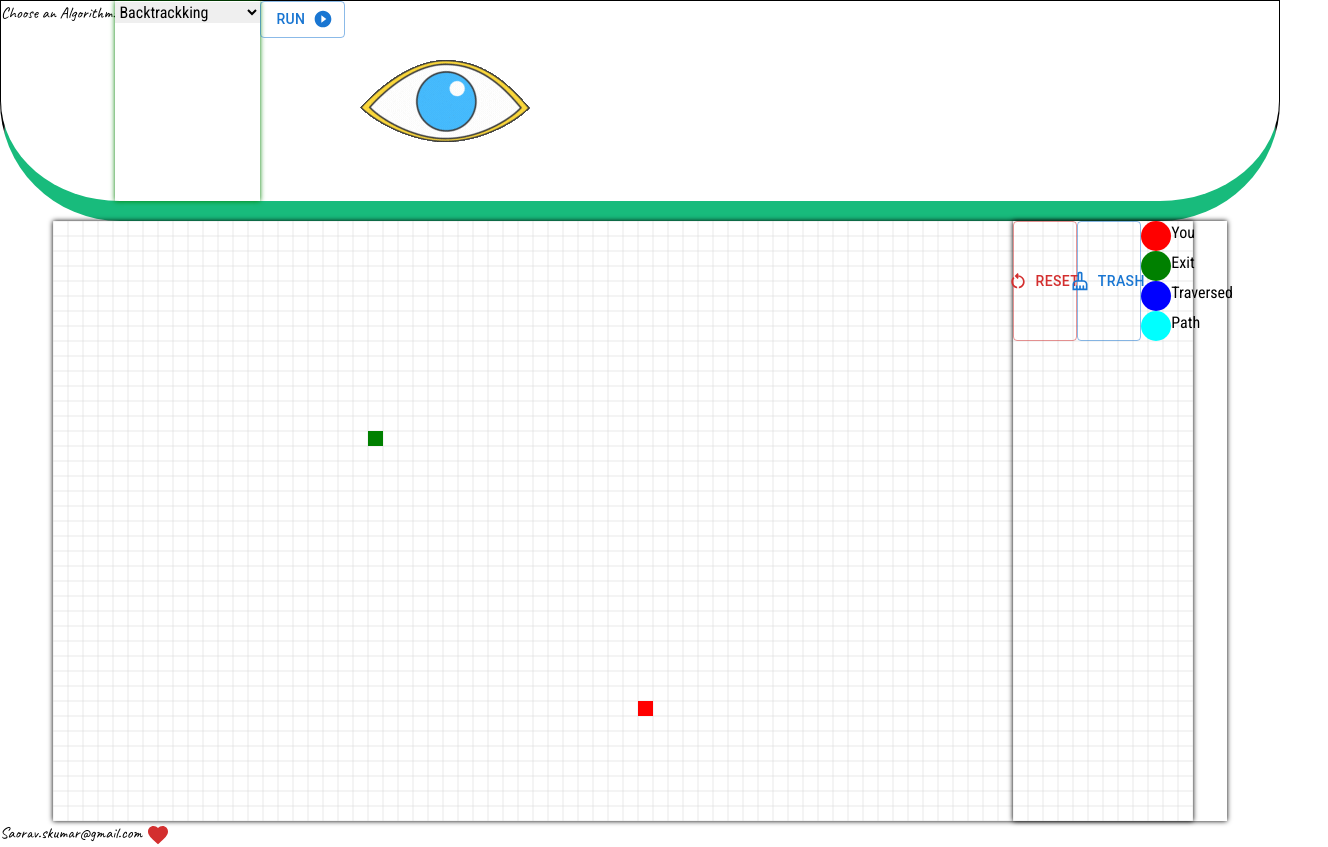
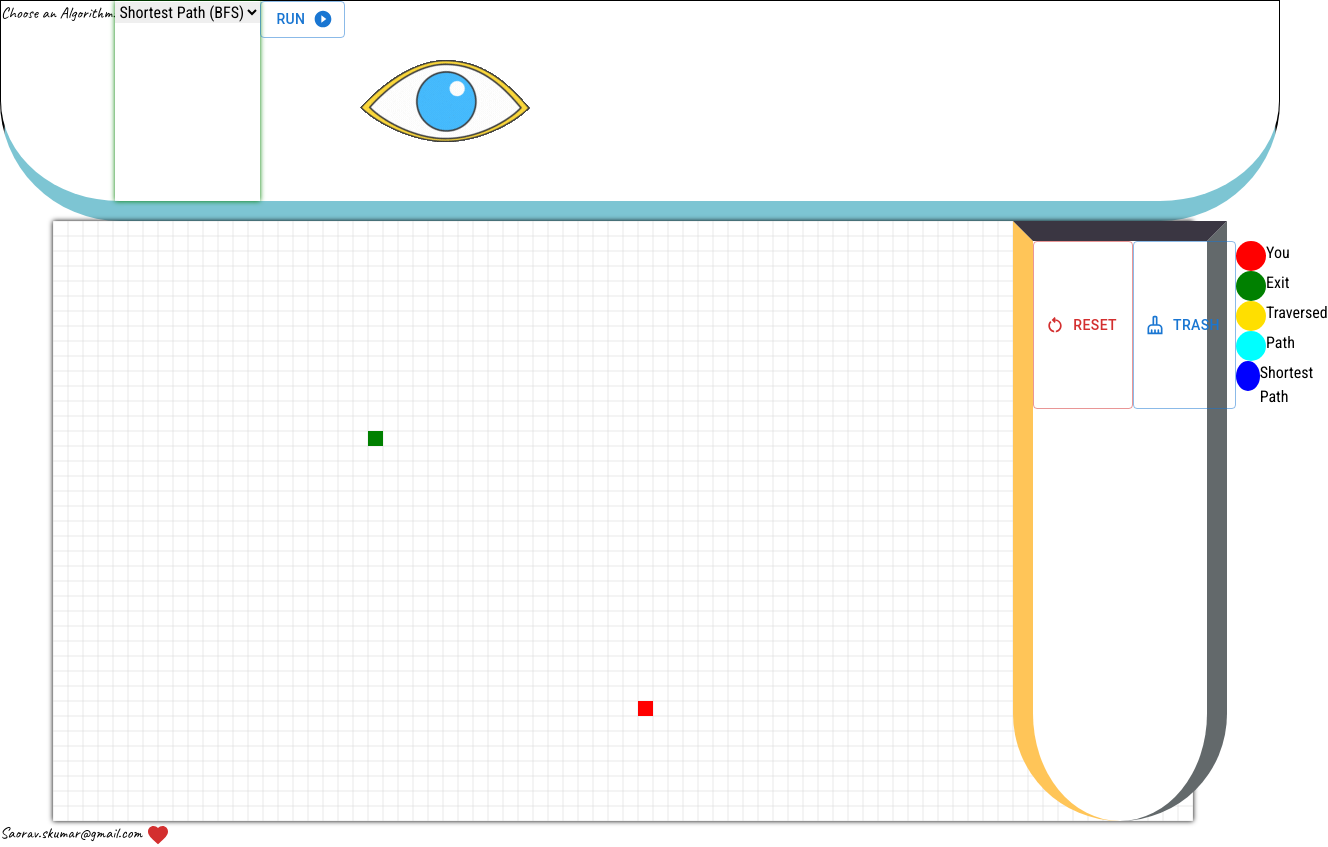
Before and after one commit to Batty-sk/A.L.G.O-, a Next.js app: page / in a window 1280 px wide. Shown: the whole page, 1328 px wide, since content can reach past the window. Built offline with nearby package versions, Linux system fonts and the light colour scheme.

Commit message:
created the context api to hold the canvasREf

```diff
--- a/src/Algorithms/DFS.ts
+++ b/src/Algorithms/DFS.ts
@@ -11,21 +11,20 @@ export const DFS = (source: number[], target: number[], filledPixels: Set<string
 
         if (
             current[0] <= -1 || current[0] >= CANVAS_WIDTH ||
-            current[1] <= -1 || current[1] >= CANVAS_HEIGHT ||
+            current[1] <= -1 || current[1] >= CANVAS_HEIGHT || paths == 4 ||
              filledPixels.has(key) && steps
         ) {
             return [Infinity,[]];
         }
 
         if (current[0] === target[0] && current[1] === target[1]) {
-
+            paths+=1
             return [0,[]];
         }
 
         if (hashMap[`${current[0]},${current[1]}`])
             {
                 return [hashMap[`${current[0]},${current[1]}`].min,hashMap[`${current[0]},${current[1]}`].path]
-                // return the value present for that particular box.
             }
 
         if (visited.has(key))
--- a/src/Components/Header.tsx
+++ b/src/Components/Header.tsx
@@ -1,15 +1,20 @@
 "use client"
 
 import Button from '@mui/material/Button'
+import {ChangeEvent} from 'react'
+import { useContext } from 'react'
 import { useSelector } from 'react-redux'
 import { BFS } from '@/Algorithms/BFS'
+import { Dijkstra } from '@/Algorithms/Digikstra'
 import { DFS } from '@/Algorithms/DFS'
 import { Draw } from '@/Algorithms/Draw'
 import { eye } from '@/Assests'
 import { Caveat} from 'next/font/google'
 import { useDispatch } from 'react-redux'
-import { useEffect } from 'react'
+import { useEffect,useState } from 'react'
 import { setRun } from '@/store/CommandLine'
+import CanvaRef from '@/canvarefContext';
+
 import PlayCircleFilledOutlinedIcon from '@mui/icons-material/PlayCircleFilledOutlined';
 
 const Cat = Caveat({ subsets: ['latin'] ,weight: ['400', '700']})
@@ -17,21 +22,29 @@ const Cat = Caveat({ subsets: ['latin'] ,weight: ['400', '700']})
 
 const Header = () => {
     const dispatch  = useDispatch()
+    const [selected,setSelected] = useState<string>('bfs')
+    const { canvaRef, setCanvaRef } = useContext(CanvaRef);
+
     const canvasProps = useSelector((store:any)=>store.CanvasSlice)
     if (canvasProps.CanvasRef!=null)
             console.log('running b  ecause the canvas state has been changed in the store')
-    const SelectedAlgorithm = (x:string)=>{
-        console.log(
-            'selected algo',x
-        )
-    }
+
     useEffect(()=>{
-        console.log('running bruhh',canvasProps)
+        console.log('Canvas Props and Canva Ref',canvasProps,canvaRef)
         if(canvasProps.Source!=null){
            if(canvasProps.Source.length){
+
+            if(selected == 'dfs')
+                {
+                let TraversingArray= DFS(canvasProps.Source,canvasProps.Target,new Set(canvasProps.FilledP))
+                Draw(TraversingArray[0],30,canvaRef,TraversingArray[1],null)
+}
+            else{
             let TraversingArray = BFS(canvasProps.Source,canvasProps.Target,new Set(canvasProps.FilledP))
+            Draw(TraversingArray[0],50,canvaRef,null,TraversingArray[1])
+
             console.log('result',TraversingArray)
-            Draw(TraversingArray[0],50,canvasProps.CanvasRef,null,TraversingArray[1])
+            }
         }
     }
 
@@ -45,16 +58,25 @@ const Header = () => {
             // then the algorithm will store the output as algo result in the store
             // after that the mainCanvas will just have to read that array and show the result.
     }
+
+    const handleSelect = (x:ChangeEvent<HTMLSelectElement>) =>{
+        setSelected(x.target.value)
+    }
   return (
-    <div className='mb-10  ' id='header'>
-        <div className="flex justify-evenly">
+    <div className='mb-10 ' id='header'>
+        <div className="flex md:justify-evenly sm:justify-center">
             <div className='flex items-center justify-around '>
                 <h2  className={`font text-3xl ${Cat.className}`}>Choose an Algorithm:</h2>
-                <div className='ms-5 border' style={{boxShadow:'0px 0px 5px green'}}><select name="algos" id="algorithms" className='p-2 w-32'>
-                    <option value="">Backtrackking</option>
-                    <option value="">Shortest Path (BFS)</option>
-                    <option value="">A+ Algorithm</option>
-                    </select></div>
+                <div className='ms-5 border' style={{boxShadow:'0px 0px 5px green'}}>      <select
+        name="algos"
+        id="algorithms"
+        className="p-3 w-36"
+        onChange={handleSelect}
+        value={selected}
+      >
+        <option value="dfs">Recursive</option>
+        <option value="bfs">Shortest Path (BFS)</option>
+      </select></div>
                 <div id='run-btn' className='ms-5'>
                 <Button onClick={HandleRun}  variant="outlined" className='text-black ps-3 pe-3' endIcon={<PlayCircleFilledOutlinedIcon/>}>
                 Run
--- a/src/Components/MainCanvas.tsx
+++ b/src/Components/MainCanvas.tsx
@@ -7,8 +7,8 @@ const MainCanvas = () => {
     <>
     <Grid container justifyContent={"center"} className="mb-10">
 
-    <Grid item sm={9} className=" flex" ><PixelCanvas /></Grid>
-    <Grid item sm={2} className="pe-5" style={{boxShadow:'0px 0px 5px black'}}>
+    <Grid item xs={12} lg={9} className=" flex" ><PixelCanvas /></Grid>
+    <Grid item xs={12} lg={2} justifyContent={"center"} className="pe-5"  id='toolbar'>
       <ToolbarComp />
     </Grid>
     </Grid>
--- a/src/Components/ToolbarComp.tsx
+++ b/src/Components/ToolbarComp.tsx
@@ -16,26 +16,30 @@ const ToolbarComp = () => {
 
     }
   return (
-    <div className="flex flex-col items-start p-4 ">
-        <Button variant="outlined" color='error' className='font-bold'  onClick={()=>handleChangeMap()} startIcon={<RestartAltOutlinedIcon/>}>
+    <div className="flex flex-col items-start md:p-4 p-6 min-h-fit">
+      <div className='flex justify-evenly' style={{fontWeight:'bold'}}>
+        <Button variant="outlined" color='error' className='p-2'  onClick={()=>handleChangeMap()} startIcon={<RestartAltOutlinedIcon/>}>
             Reset
         </Button>
         <Button variant="outlined"  className='mt-3 font-bold'  onClick={()=>handleTrash()} startIcon={<CleaningServicesOutlinedIcon/>}>
             Trash
         </Button>
+        </div>
 
-        <div className='mt-10'>
+        <div className='mt-10 mb-10'>
             <div className='flex items-center'><span className='' style={{width:'30px',height:'30px',background:'red',borderRadius:'100%',display:'inline-block'}}></span> <span className='ms-3 text-2xl'>You</span></div>
 
             <div className='flex items-center mt-5'><span className='' style={{width:'30px',height:'30px',background:'green',borderRadius:'100%',display:'inline-block'}}></span> <span className='ms-3 text-2xl'>Exit</span></div>
-            <div className='flex items-center mt-5'><span className='' style={{width:'30px',height:'30px',background:'blue',borderRadius:'100%',display:'inline-block'}}></span> <span className='ms-3 text-2xl'>Traversed</span></div>
+            <div className='flex items-center mt-5'><span className='' style={{width:'30px',height:'30px',background:'#FFDF00',borderRadius:'100%',display:'inline-block'}}></span> <span className='ms-3 text-2xl'>Traversed</span></div>
+            <div className='flex items-center mt-5'><span className='' style={{width:'30px',height:'30px',background:'cyan  ',borderRadius:'100%',display:'inline-block'}}></span> <span className='ms-3 text-2xl'>Path</span></div>
 
-            <div className='flex items-center mt-5'><span className='' style={{width:'30px',height:'30px',background:'cyan',borderRadius:'100%',display:'inline-block'}}></span> <span className='ms-3 text-2xl'>Path</span></div>
+            <div className='flex items-center mt-5'><span className='' style={{width:'30px',height:'30px',background:'blue  ',borderRadius:'100%',display:'inline-block'}}></span> <span className='ms-3 text-2xl'>Shortest Path</span></div>
 
 
         </div>
     </div>
   )
 }
+//164 163 158
 
 export default ToolbarComp
--- a/src/app/globals.css
+++ b/src/app/globals.css
@@ -11,17 +11,17 @@
 }
 
 ::-webkit-scrollbar {
-  width: 12px;
+  width: 15px;
 }
 
 
 ::-webkit-scrollbar-track {
-  background-color: #e8f4df;
+  background-color: #ebdfe7;
   border-radius: 8px;
 }
 
 ::-webkit-scrollbar-thumb {
-  background-color: #28ffed;
+  background-color: #e1e1e1;
   border-radius: 8px;
 }
 
@@ -32,6 +32,7 @@
 
 body {
   color: rgb(var(--foreground-rgb));
+  background-color:white;
 
 }
 
@@ -41,11 +42,20 @@ body {
   border-bottom-left-radius: 120px;
   border-bottom-right-radius: 120px;
   border-bottom-width: 20px;
-  border-bottom-color: rgb(24, 187, 124);
+  border-bottom-color: #55b3c5c2;
 
 }
 
-
+#toolbar{
+  background-color: white;
+  border-bottom-left-radius: 120px;
+  border-top: 20px solid rgb(58, 54, 66);
+  border-left-width: 20px;
+  border-left-color: #ffb324c2;
+  border-right-width: 20px;
+  border-right-color: #333b3dc2;
+  border-bottom-right-radius: 120px;
+}
 #canvas-element{
   box-shadow:0px 0px 5px black;
 }
--- a/src/app/layout.tsx
+++ b/src/app/layout.tsx
@@ -1,6 +1,7 @@
 import type { Metadata } from 'next'
 import { Roboto_Condensed} from 'next/font/google'
 import './globals.css'
+
 
 const roboto = Roboto_Condensed({ subsets: ['latin'] ,weight: ['400', '700']})
 
--- a/src/app/page.tsx
+++ b/src/app/page.tsx
@@ -6,6 +6,8 @@ import { Provider } from 'react-redux'
 import store from '../store/store'
 import { useEffect,useState } from 'react'
 import ClimbingBoxLoader from "react-spinners/ClimbingBoxLoader";
+import CanvaRef from '@/canvarefContext';
+
 
 //ClimbingBoxLoader
 
@@ -13,7 +15,7 @@ import Footer from '@/Components/Footer'
 
 const page = () => {
   const[loading,setLoading]=useState<boolean>(true)
-
+  const [canvaRef, setCanvaRef] = useState<any>(null);
   useEffect(()=>{
     setTimeout(() => {
         setLoading(false)
@@ -30,9 +32,10 @@ const page = () => {
   />:
     <>
     <Provider store={store} >
+    <CanvaRef.Provider value={{ canvaRef, setCanvaRef }}>
     <Header/>
-
     <MainCanvas />
+    </CanvaRef.Provider>
     <Footer />
     </Provider>
     </>
--- /dev/null
+++ b/src/canvarefContext.tsx
@@ -0,0 +1,13 @@
+import React, { createContext, useState } from 'react';
+
+interface CanvaRefContextType {
+  canvaRef: any;
+  setCanvaRef: React.Dispatch<React.SetStateAction<any>>; // Adjust the type as per your setCanvaRef function
+}
+
+const CanvaRef = createContext<CanvaRefContextType>({
+  canvaRef: null,
+  setCanvaRef: () => {}
+});
+
+export default CanvaRef;
--- a/src/store/CanvasSlice.ts
+++ b/src/store/CanvasSlice.ts
@@ -6,7 +6,6 @@ const CanvasSlice = createSlice({
     initialState:{
         Source:[],
         Target:[],
-        CanvasRef:null,
         FilledP:[]
     },
     reducers:{
@@ -14,20 +13,17 @@ const CanvasSlice = createSlice({
             state.Source = action.payload
 
         },
-        setCanvasRef:(state,action)=>{
-            state.CanvasRef = action.payload
-            console.log('canvas ref is being set to the store!!',action.payload)
-        },
+
         setTarget:(state,action) =>{
             state.Target=action.payload
         },
         setFilledPixels:(state,action)=>{
-            console.log('heheheh',action.payload)
-           state.FilledP = Array.from(action.payload)
+            console.log('filled pixels:',action.payload)
+           state.FilledP = action.payload
 
         }
     }
 })
 
-export const {setSource, setTarget,setFilledPixels,setCanvasRef} = CanvasSlice.actions //named export
+export const {setSource, setTarget,setFilledPixels} = CanvasSlice.actions //named export
 export default CanvasSlice.reducer // default export  */
```
Also changed, not shown: src/Algorithms/Digikstra.ts (+70 -0 lines), src/Components/PixelCanvas.tsx (+14 -8 lines).
